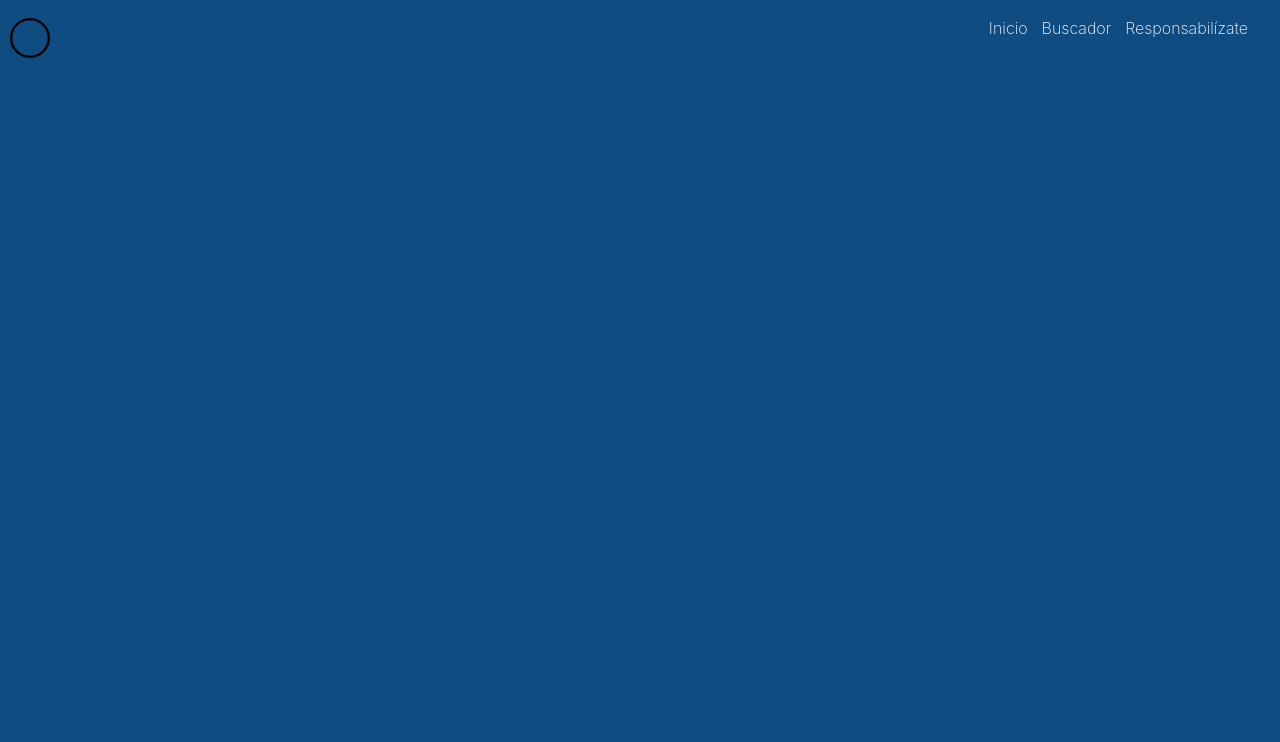
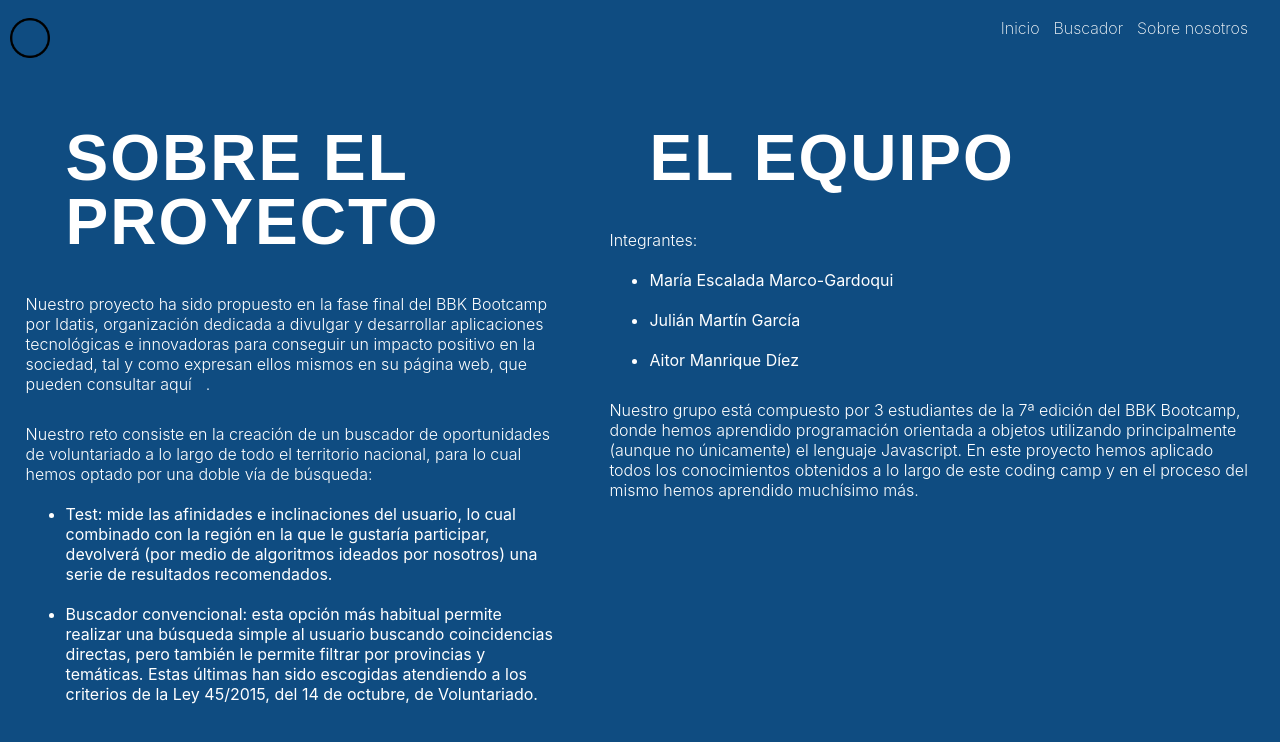
Before and after one commit to Amanrique29/Buscador-voluntariado, a React (Create React App) app: page /aboutus in a window 1280 px wide. Shown: the top 742 px of the page. Built offline with nearby package versions, Linux system fonts and the light colour scheme.

Commit message:
SobreNosotrosTexto

```diff
--- a/src/App.js
+++ b/src/App.js
@@ -6,7 +6,7 @@ import Resultados from './resultados';
 import Header from './header';
 import Inicio from './Inicio'
 import Aboutus from './nosotros';
-import Responsabilizate from './responsable';
+import SobreNosotros from './nosotros';
 import Buscador from './buscador';
 
 function App() {
@@ -24,8 +24,8 @@ function App() {
         <Route path="/resultados">
           <Resultados />
         </Route>
-        <Route path="/responsabilizate">
-          <Responsabilizate />
+        <Route path="/aboutus">
+          <SobreNosotros />
         </Route>
       </BrowserRouter>
     </>
--- /dev/null
+++ b/src/Sobrenosotros.css
@@ -0,0 +1,10 @@
+.doscolumnas{
+    display: flex;
+    justify-content: space-evenly;
+}
+.columna1{
+    margin: 2%;
+}
+.columna2{
+    margin: 2%;
+}
--- a/src/header.js
+++ b/src/header.js
@@ -12,9 +12,9 @@ function Header(){
             <div className="navegacion">
               <Link to="/" className="pestanya">Inicio</Link>
               <Link to="/buscador" className="pestanya" >Buscador</Link>
-              <Link to="/responsabilizate"
+              <Link to="/aboutus"
               className="pestanya"
-              >Responsabilízate</Link>
+              >Sobre nosotros</Link>
             </div>
           </div>
 
--- a/src/nosotros.js
+++ b/src/nosotros.js
@@ -1,13 +1,39 @@
 import React, { useState } from 'react';
 import { BrowserRouter, Route, Link, useParams } from 'react-router-dom';
-
-function Aboutus (){
+import './Sobrenosotros.css';
+function SobreNosotros(){
     return(
         <>
-        <h1>Sobre nosotros</h1>
-        <p>Somos un grupo de alumnos del BBK Bootcamp, que ha realizado este proyecto con la colaboración de Idatis.patata</p>
+        <div className="doscolumnas">
+        <div className="columna1">
+            <h1>SOBRE EL PROYECTO</h1>
+            <p>Nuestro proyecto ha sido propuesto en la fase final del BBK Bootcamp por Idatis, organización dedicada a divulgar y desarrollar aplicaciones tecnológicas e innovadoras para conseguir un impacto positivo en la sociedad, tal y como expresan ellos mismos en su página web, que pueden consultar <a href="https://www.idatis.org/">aquí</a>.</p>
+            <br></br>
+            <p>Nuestro reto consiste en la creación de un buscador de oportunidades de voluntariado a lo largo de todo el territorio nacional, para lo cual hemos optado por una doble vía de búsqueda:</p>
+            <br></br>
+            <ul>
+                <li>Test: mide las afinidades e inclinaciones del usuario, lo cual combinado con la región en la que le gustaría participar, devolverá (por medio de algoritmos ideados por nosotros) una serie de resultados recomendados.</li>
+                <br></br>
+                <li>Buscador convencional: esta opción más habitual permite realizar una búsqueda simple al usuario buscando coincidencias directas, pero también le permite filtrar por provincias y temáticas. Estas últimas han sido escogidas atendiendo a los criterios de la Ley 45/2015, del 14 de octubre, de Voluntariado.</li>
+            </ul>
+        </div>
+        <div className="columna2">
+            <h1>EL EQUIPO</h1>
+            <p>Integrantes:</p>
+            <ul>
+            <br></br>
+                <li>María Escalada Marco-Gardoqui</li>
+                <br></br>
+                <li>Julián Martín García </li>
+                <br></br>
+                <li>Aitor Manrique Díez</li>
+            </ul>
+            <br></br>
+            <p>Nuestro grupo está compuesto por 3 estudiantes de la 7ª edición del BBK Bootcamp, donde hemos aprendido programación orientada a objetos utilizando principalmente (aunque no únicamente) el lenguaje Javascript. En este proyecto hemos aplicado todos los conocimientos obtenidos a lo largo de este coding camp y en el proceso del mismo hemos aprendido muchísimo más. </p>
+
+        </div>
+        </div>
         </>
     )
 }
-
-export default Aboutus;
+export default SobreNosotros;
--- a/src/responsable.js
+++ b/src/responsable.js
@@ -1,9 +1,39 @@
 import React, { useState } from 'react';
 import { BrowserRouter, Route, Link, useParams } from 'react-router-dom';
-
+import './Sobrenosotros.css';
 function Responsabilizate(){
     return(
-        <img className="test-img" src="greta.jpg" alt=""></img>
+        <>
+        <div className="doscolumnas">
+        <div className="columna1">
+            <h1>SOBRE EL PROYECTO</h1>
+            <p>Nuestro proyecto ha sido propuesto en la fase final del BBK Bootcamp por Idatis, organización dedicada a divulgar y desarrollar aplicaciones tecnológicas e innovadoras para conseguir un impacto positivo en la sociedad, tal y como expresan ellos mismos en su página web, que pueden consultar <a href="https://www.idatis.org/">aquí</a>.</p>
+            <br></br>
+            <p>Nuestro reto consiste en la creación de un buscador de oportunidades de voluntariado a lo largo de todo el territorio nacional, para lo cual hemos optado por una doble vía de búsqueda:</p>
+            <br></br>
+            <ul>
+                <li>Test: mide las afinidades e inclinaciones del usuario, lo cual combinado con la región en la que le gustaría participar, devolverá (por medio de algoritmos ideados por nosotros) una serie de resultados recomendados.</li>
+                <br></br>
+                <li>Buscador convencional: esta opción más habitual permite realizar una búsqueda simple al usuario buscando coincidencias directas, pero también le permite filtrar por provincias y temáticas. Estas últimas han sido escogidas atendiendo a los criterios de la Ley 45/2015, del 14 de octubre, de Voluntariado.</li>
+            </ul>
+        </div>
+        <div className="columna2">
+            <h1>EL EQUIPO</h1>
+            <p>Integrantes:</p>
+            <ul>
+            <br></br>
+                <li>María Escalada Marco-Gardoqui</li>
+                <br></br>
+                <li>Julián Martín García </li>
+                <br></br>
+                <li>Aitor Manrique Díez</li>
+            </ul>
+            <br></br>
+            <p>Nuestro grupo está compuesto por 3 estudiantes de la 7ª edición del BBK Bootcamp, donde hemos aprendido programación orientada a objetos utilizando principalmente (aunque no únicamente) el lenguaje Javascript. En este proyecto hemos aplicado todos los conocimientos obtenidos a lo largo de este coding camp y en el proceso del mismo hemos aprendido muchísimo más. </p>
+
+        </div>
+        </div>
+        </>
     )
 }
 export default Responsabilizate;
```
